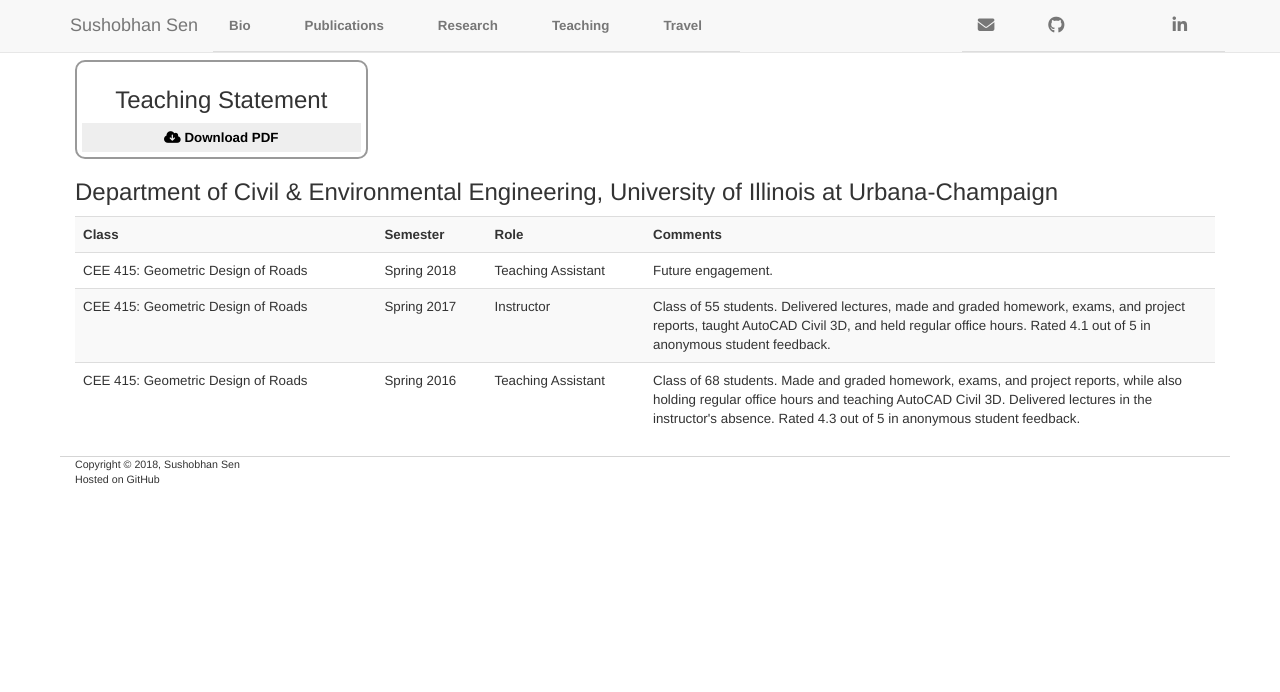
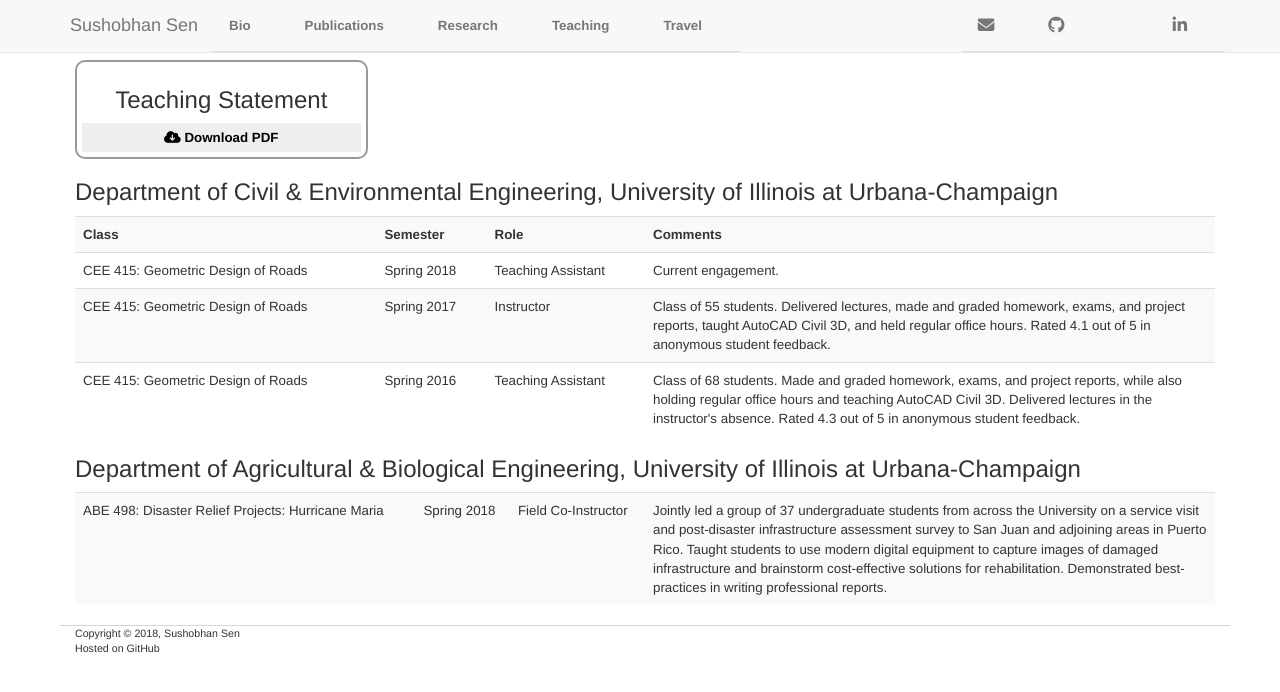
Before and after one commit to sushobhansen/sushobhansen.github.io, a Jekyll site: the page built from teaching.md, in a window 1280 px wide. Shown: the top 692 px of the page. Built offline with Jekyll 4.4.1, drawn with Linux system fonts in a browser that asks for light colours; nearby versions of some CDN libraries; a style sheet for code colours, icons or effects is not loaded.

Commit message:
Added info from ABE498

```diff
--- a/teaching.md
+++ b/teaching.md
@@ -24,8 +24,9 @@ title: Sushobhan Sen | Teaching
 		<td>CEE 415: Geometric Design of Roads</td>
 		<td>Spring 2018</td>
 		<td>Teaching Assistant</td>
-		<td style="width:50%;">Future engagement.</td>
+		<td style="width:50%;">Current engagement.</td>
 	</tr>
+
 	<tr>
 		<td>CEE 415: Geometric Design of Roads</td>
 		<td>Spring 2017</td>
@@ -39,3 +40,13 @@ title: Sushobhan Sen | Teaching
 		<td style="width:50%;">Class of 68 students. Made and graded homework, exams, and project reports, while also holding regular office hours and teaching AutoCAD Civil 3D. Delivered lectures in the instructor's absence. Rated 4.3 out of 5 in anonymous student feedback.</td>
 	</tr>
 </table>
+
+### Department of Agricultural & Biological Engineering, University of Illinois at Urbana-Champaign
+<table class="table table-striped table-hover">
+	<tr>
+		<td>ABE 498: Disaster Relief Projects: Hurricane Maria</td>
+		<td>Spring 2018</td>
+		<td>Field Co-Instructor</td>
+		<td style="width:50%;">Jointly led a group of 37 undergraduate students from across the University on a service visit and post-disaster infrastructure assessment survey to San Juan and adjoining areas in Puerto Rico. Taught students to use modern digital equipment to capture images of damaged infrastructure and brainstorm cost-effective solutions for rehabilitation. Demonstrated best-practices in writing professional reports.</td>
+	</tr>
+</table>
```
Also changed, not shown: travel.md (+16 -1 lines), images/drone-pr.jpg (added).
